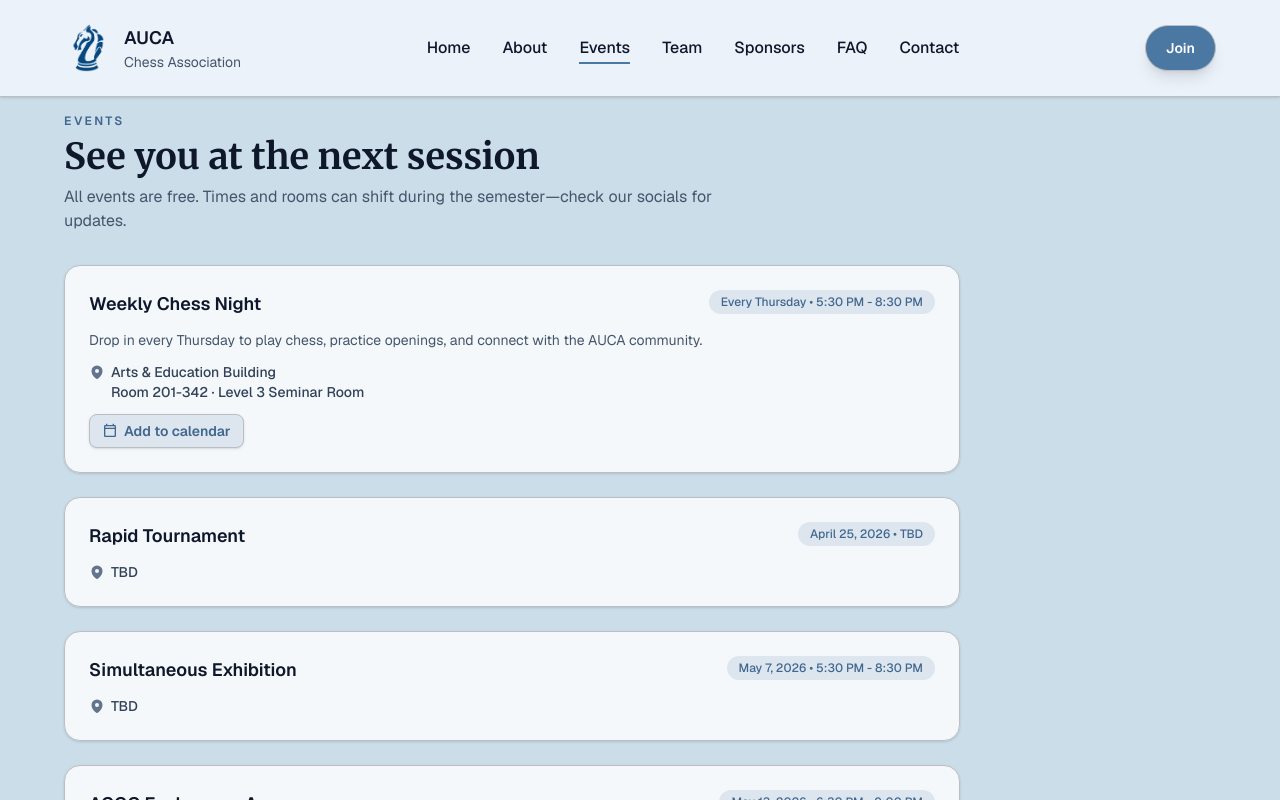
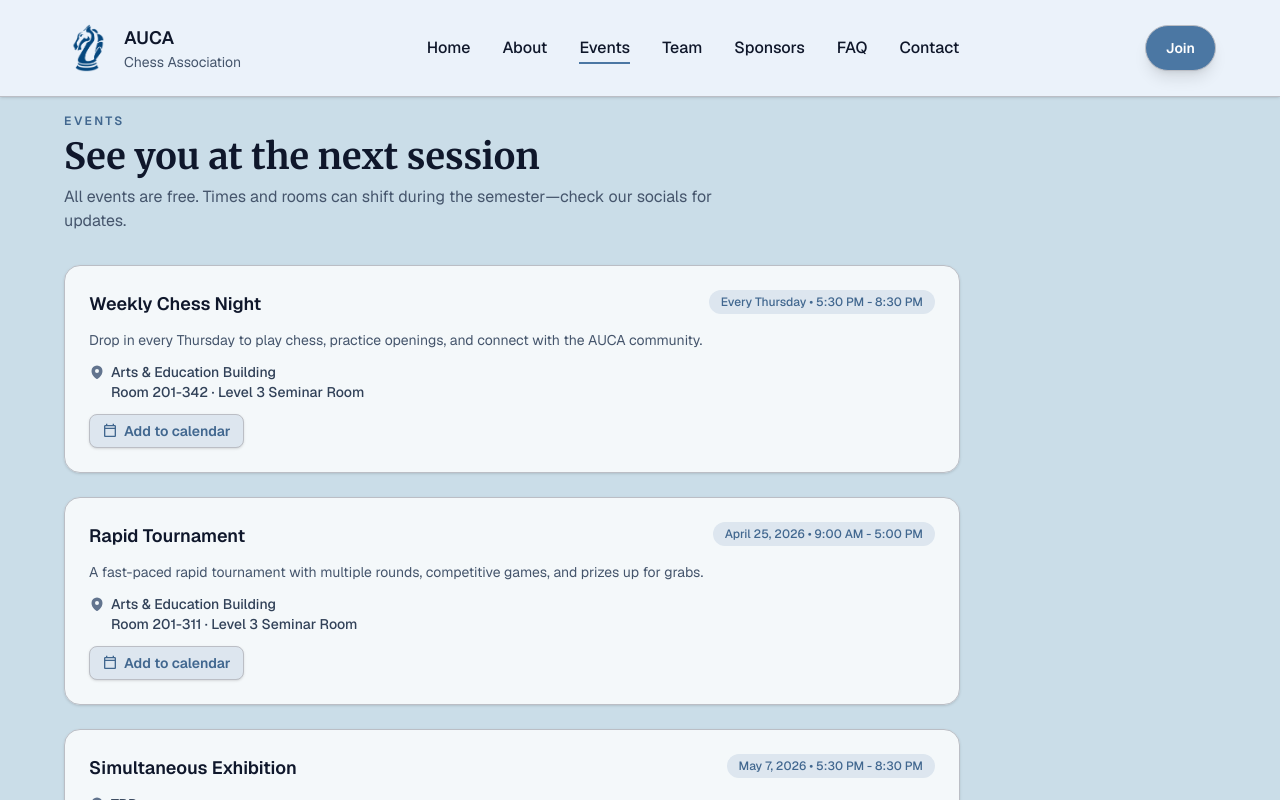
Before and after one commit to WilliamH141/auca-website, a Next.js app: page /events in a window 1280 px wide. Shown: the top 800 px of the page. Built offline with nearby package versions, Linux system fonts and the light colour scheme.

Commit message:
feat(events): update Rapid Tournament details

```diff
--- a/src/content/events.ts
+++ b/src/content/events.ts
@@ -48,9 +48,9 @@ const eventData: Omit<Event, "addToCalendarUrl">[] = [
   {
     title: "Rapid Tournament",
     date: "April 25, 2026",
-    time: "TBD",
-    location: "TBD",
-    // description: "Fast-paced tournament with prizes and catering. Bring your A-game and compete for glory!",
+    time: "9:00 AM - 5:00 PM",
+    location: "Arts & Education Building\nRoom 201-311 · Level 3 Seminar Room",
+    description: "A fast-paced rapid tournament with multiple rounds, competitive games, and prizes up for grabs.",
   },
   {
     title: "Simultaneous Exhibition",
```
